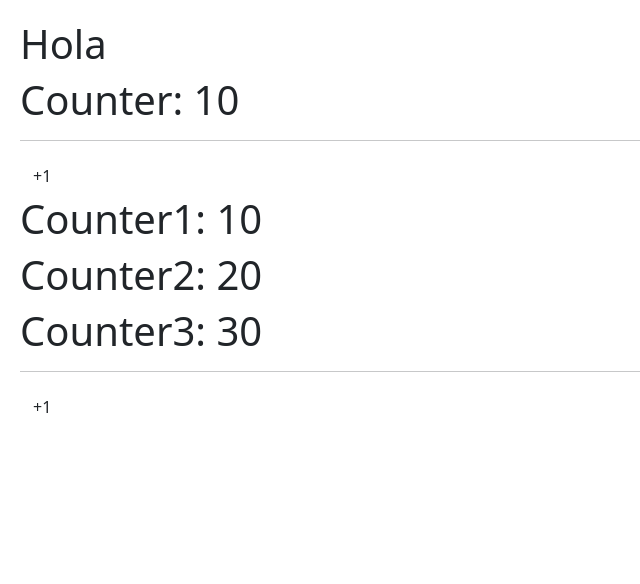
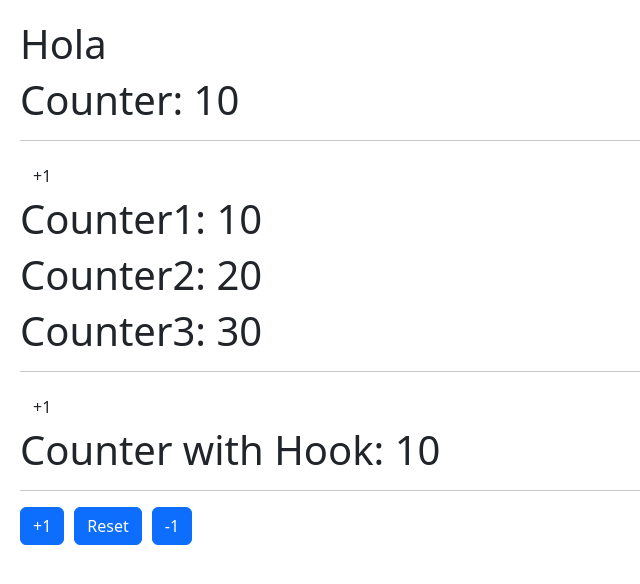
Before and after one commit to SebastianGit110/Curso-Udemy-React, a React (Vite) app in the folder 05-hook-app/: page / in a window 1280 px wide. Shown: the top 584 px of the page, without its empty margins (0-640 px from the left). Built offline with nearby package versions, Linux system fonts and the light colour scheme.

Commit message:
useCounter

```diff
--- /dev/null
+++ b/05-hook-app/src/01-useState/CounterWithCustomHook.jsx
@@ -0,0 +1,22 @@
+import { useCounter } from "./hooks/useCounter";
+
+export const CounterWithCustomHook = () => {
+  const { counter, increment, reset, decrement } = useCounter();
+  return (
+    <>
+      <h1>Counter with Hook: {counter}</h1>
+      <hr />
+
+      <button className="btn btn-primary" onClick={(e) => increment(2)}>
+        {/* solo con increment es como si se escribiera (event) => incement(event) porque al ser un eventoo lo primero que se envia es eso. Si queremos enviar algo aparte toca especificarlo () => functon(args) */}
+        +1
+      </button>
+      <button className="btn btn-primary" onClick={reset}>
+        Reset
+      </button>
+      <button className="btn btn-primary" onClick={() => decrement(3)}>
+        -1
+      </button>
+    </>
+  );
+};
--- /dev/null
+++ b/05-hook-app/src/01-useState/hooks/useCounter.js
@@ -0,0 +1,25 @@
+import { useState } from "react";
+
+export const useCounter = (initialValue = 10) => {
+  // Si no me mandan un valor, va a ser 10
+  const [counter, setCounter] = useState(initialValue);
+
+  /*
+  const obj = {};
+  obj.toString; -> [object Object]
+  */
+
+  // value = 1 si no envian nada, value es 1
+  const increment = (value = 1) => {
+    setCounter(counter + value);
+  };
+  const reset = () => {
+    setCounter(initialValue);
+  };
+  const decrement = (value = 1) => {
+    if (counter - value <= 0) return;
+    setCounter(counter - value);
+  };
+
+  return { counter, increment, reset, decrement };
+};
--- a/05-hook-app/src/main.jsx
+++ b/05-hook-app/src/main.jsx
@@ -3,11 +3,13 @@ import ReactDOM from "react-dom/client";
 import { HooksApp } from "./HooksApp.jsx";
 import "./index.css";
 import { CounterApp1, CounterApp2 } from "./01-useState/CounterApp.jsx";
+import { CounterWithCustomHook } from "./01-useState/CounterWithCustomHook.jsx";
 
 ReactDOM.createRoot(document.getElementById("root")).render(
   <React.StrictMode>
     <HooksApp />
     <CounterApp1 />
     <CounterApp2 />
+    <CounterWithCustomHook />
   </React.StrictMode>
 );
```
